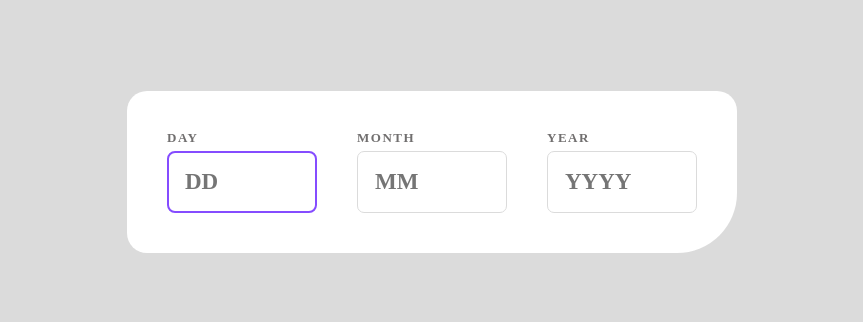
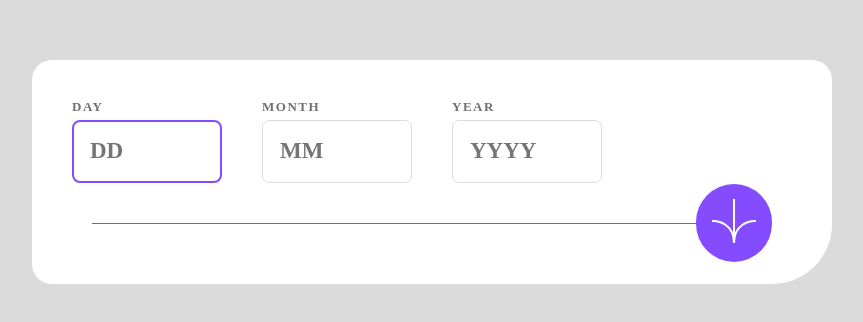
Before and after one commit to KrystianZybura/age-calculator, a React (Vite) app: page / in a window 1280 px wide. Shown: the part 228-550 px from the top of the page, without its empty margins (208-1071 px from the left). Built offline with nearby package versions, Linux system fonts and the light colour scheme.

Commit message:
button partial design added

```diff
--- a/src/App/index.jsx
+++ b/src/App/index.jsx
@@ -1,4 +1,14 @@
-import { Form, InputsWrapper, StyledInput, StyledLabel } from "./styled";
+import {
+  ButtonContainer,
+  ButtonWrapper,
+  Form,
+  InputsWrapper,
+  Line,
+  StyledInput,
+  StyledLabel,
+} from "./styled";
+
+import Arrow from "../assets/arrowIcon.svg?react";
 
 function App() {
   return (
@@ -17,6 +27,12 @@ function App() {
           <StyledInput name="year" type="number" placeholder="YYYY" />
         </StyledLabel>
       </InputsWrapper>
+      <ButtonContainer>
+        <Line />
+        <ButtonWrapper>
+          <Arrow />
+        </ButtonWrapper>
+      </ButtonContainer>
     </Form>
   );
 }
--- a/src/App/styled.js
+++ b/src/App/styled.js
@@ -9,7 +9,7 @@ export const Form = styled.form`
 
 export const InputsWrapper = styled.div`
   display: grid;
-  grid-template-columns: repeat(3, 150px);
+  grid-template-columns: repeat(4, 150px);
   grid-gap: 40px;
 `;
 
@@ -48,3 +48,26 @@ export const StyledLabel = styled.label`
   letter-spacing: 1.5px;
   font-size: 13px;
 `;
+
+export const ButtonContainer = styled.div`
+  margin: 40px 20px 20px;
+  display: grid;
+  justify-items: end;
+`;
+
+export const Line = styled.span`
+  height: 1px;
+  background-color: ${({ theme }) => theme.smokeyGrey};
+  width: 100%;
+`;
+
+export const ButtonWrapper = styled.button`
+  position: absolute;
+  z-index: 2;
+  padding: 15px;
+  border: none;
+  background-color: ${({ theme }) => theme.purple};
+  border-radius: 50px;
+  cursor: pointer;
+  align-self: center;
+`;
```
